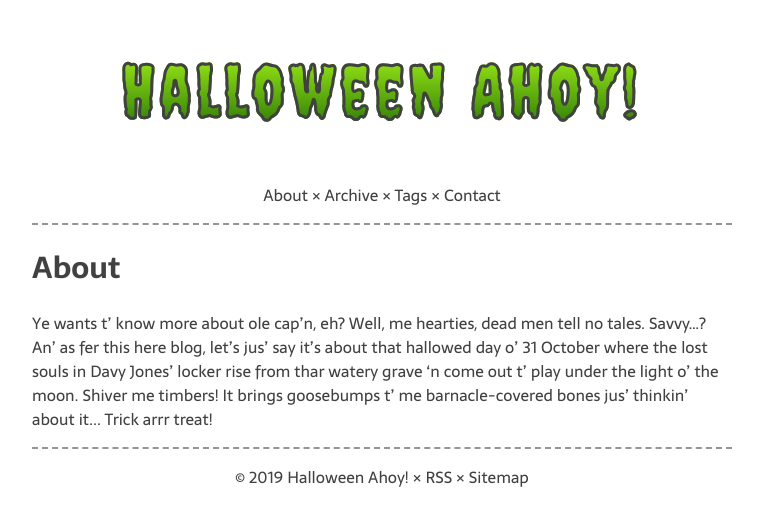
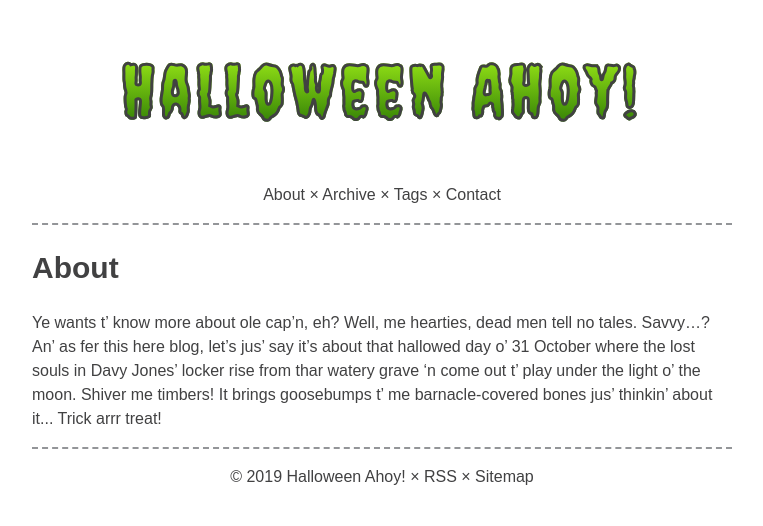
Before and after one commit to halloweenahoy/halloweenahoy.github.io, a Jekyll site: the page built from about.html, in a window 1280 px wide. Shown: the top 526 px of the page, without its empty margins (258-1021 px from the left). Built offline with Jekyll 4.4.1, drawn with Linux system fonts in a browser that asks for light colours.

Commit message:
Update default.html

```diff
--- a/_layouts/default.html
+++ b/_layouts/default.html
@@ -11,7 +11,7 @@
   <title>{{ page.title }}</title>
 
   <link rel="stylesheet" href="{{ '/css/style.css' | absolute_url }}">
-  <link href="https://fonts.googleapis.com/css?family=Creepster|Sarala:400,700&display=swap" rel="stylesheet">
+  <link href="https://fonts.googleapis.com/css?family=Creepster|Open+Sans:400,400i,700,700i&display=swap" rel="stylesheet">
 
   <link rel="shortcut icon" href="/favicon.ico" type="image/x-icon" />
   <link rel="apple-touch-icon" href="/apple-touch-icon.png" />
```
